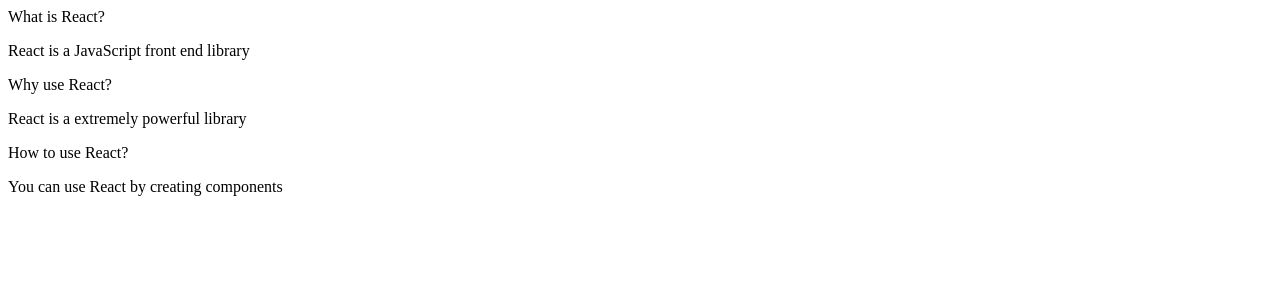
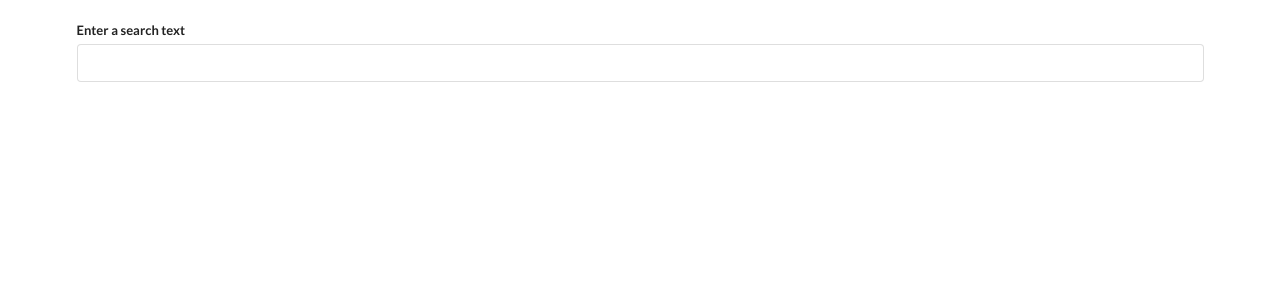
Before and after one commit to KPMGE/widgets-app, a React (Create React App) app: page / in a window 1280 px wide. Shown: the top 300 px of the page. Built offline with nearby package versions, Linux system fonts and the light colour scheme.

Commit message:
Adding Search component and applying some styles

```diff
--- a/package.json
+++ b/package.json
@@ -6,6 +6,7 @@
     "@testing-library/jest-dom": "^5.11.4",
     "@testing-library/react": "^11.1.0",
     "@testing-library/user-event": "^12.1.10",
+    "axios": "^0.21.1",
     "react": "^17.0.2",
     "react-dom": "^17.0.2",
     "react-scripts": "4.0.3",
--- a/public/index.html
+++ b/public/index.html
@@ -14,6 +14,10 @@
       manifest.json provides metadata used when your web app is installed on a
       user's mobile device or desktop. See https://developers.google.com/web/fundamentals/web-app-manifest/
     -->
+    <link
+      rel="stylesheet"
+      href="https://cdnjs.cloudflare.com/ajax/libs/semantic-ui/2.4.1/semantic.min.css"
+    />
     <link rel="manifest" href="%PUBLIC_URL%/manifest.json" />
     <!--
       Notice the use of %PUBLIC_URL% in the tags above.
--- a/src/App.js
+++ b/src/App.js
@@ -1,24 +1,14 @@
 import React from "react";
 
 import Accordion from "./components/Accordion";
-
-const ITEMS = [
-  {
-    title: "What is React?",
-    content: "React is a JavaScript front end library",
-  },
-  {
-    title: "Why use React? ",
-    content: "React is a extremely powerful library",
-  },
-  {
-    title: "How to use React? ",
-    content: "You can use React by creating components",
-  },
-];
+import Search from "./components/Search";
 
 const App = () => {
-  return <Accordion items={ITEMS} />;
+  return (
+    <div className="ui container" style={{ marginTop: 20 }}>
+      <Search />
+    </div>
+  );
 };
 
 export default App;
--- /dev/null
+++ b/src/components/Search.js
@@ -0,0 +1,57 @@
+import React, { useState, useEffect } from "react";
+
+import axios from "axios";
+
+const Search = () => {
+  const [text, setText] = useState("");
+  const [results, setResults] = useState([]);
+
+  useEffect(() => {
+    const search = async () => {
+      const { data } = await axios.get("https://en.wikipedia.org/w/api.php", {
+        params: {
+          action: "query",
+          list: "search",
+          origin: "*",
+          format: "json",
+          srsearch: text,
+        },
+      });
+      setResults(data.query.search);
+    };
+
+    if (text) {
+      search();
+    }
+  }, [text]);
+
+  const resultsToRender = results.map((result) => {
+    return (
+      <div key={result.pageid} className="item">
+        <div className="content">
+          <div className="header">{result.title}</div>
+          <span dangerouslySetInnerHTML={{ __html: result.snippet }}></span>
+        </div>
+      </div>
+    );
+  });
+
+  return (
+    <div>
+      <div className="ui form">
+        <div className="field">
+          <label>Enter a search text</label>
+          <input
+            className="input"
+            value={text}
+            onChange={(event) => setText(event.target.value)}
+          />
+        </div>
+      </div>
+
+      <div className="ui celled list">{resultsToRender}</div>
+    </div>
+  );
+};
+
+export default Search;
```
Also changed, not shown: 1 other file (tests, documents, lock files or other folders).
